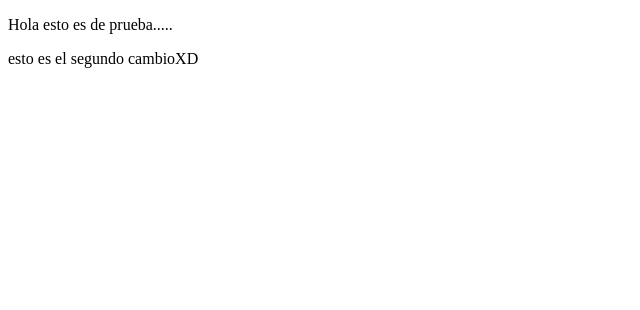
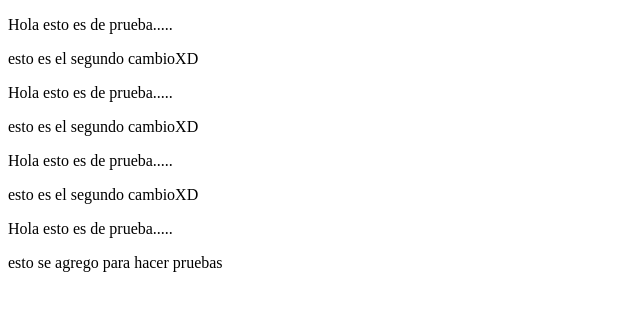
Before and after one commit to bleaze999/Proyecto-github, a plain HTML site: page index.html in a window 1280 px wide. Shown: the whole page, without its empty margins (0-640 px from the left). Drawn offline with Linux system fonts and the light colour scheme.

Commit message:
mas mensajes 3

```diff
--- a/index.html
+++ b/index.html
@@ -12,6 +12,12 @@
         <div class="row">
             <p>Hola esto es de prueba.....</p>
             <p>esto es el segundo cambioXD</p>
+            <p>Hola esto es de prueba.....</p>
+            <p>esto es el segundo cambioXD</p>
+            <p>Hola esto es de prueba.....</p>
+            <p>esto es el segundo cambioXD</p>
+            <p>Hola esto es de prueba.....</p>
+            <p>esto se agrego para hacer pruebas</p>
         </div>
     </div>
 
```
